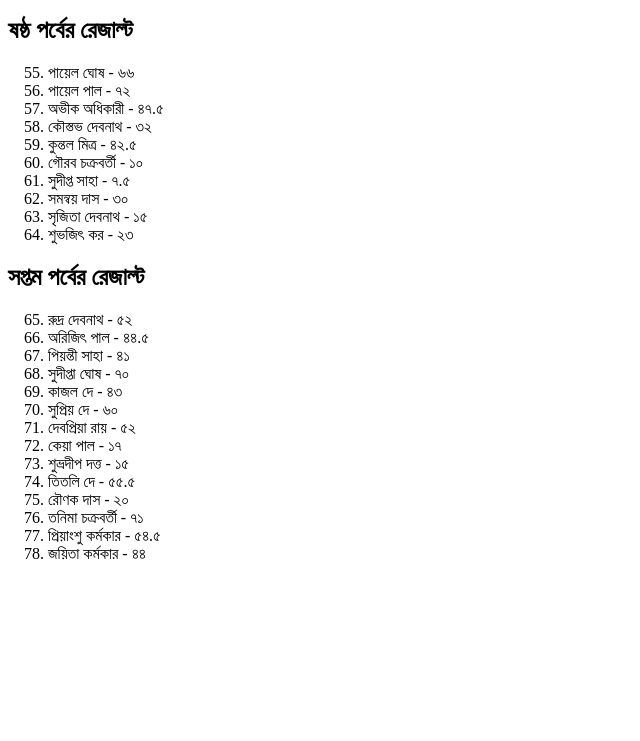
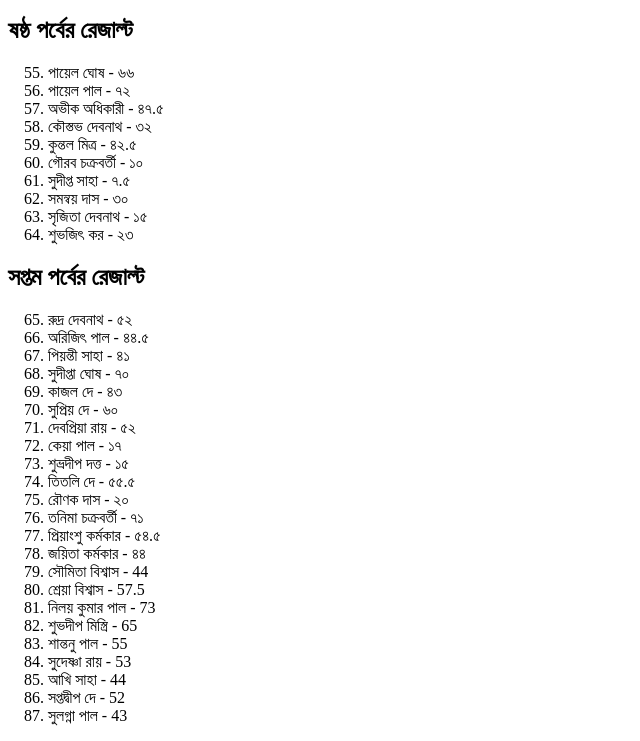
Before and after one commit to debansu4/Class-10-result-, a plain HTML site: page index.html in a window 1280 px wide. Shown: the part 1421-2162 px from the top of the page, without its empty margins (0-640 px from the left). Before the commit the page ends 2000 px from the top, so only its background shows below. Drawn offline with Linux system fonts and the light colour scheme.

Commit message:
Update index.html

```diff
--- a/index.html
+++ b/index.html
@@ -114,6 +114,15 @@
     <li>তনিমা চক্রবর্তী - ৭১</li>
     <li>প্রিয়াংশু কর্মকার - ৫৪.৫</li>
     <li>জয়িতা কর্মকার - ৪৪</li>
+          <li>সৌমিতা বিশ্বাস - 44</li>
+    <li>শ্রেয়া বিশ্বাস - 57.5</li>
+    <li>নিলয় কুমার পাল - 73</li>
+    <li>শুভদীপ মিস্ত্রি - 65</li>
+    <li>শান্তনু পাল - 55</li>
+    <li>সুদেষ্ণা রায় - 53</li>
+    <li>আখি সাহা - 44</li>
+    <li>সপ্তদ্বীপ দে - 52</li>
+    <li>সুলগ্না পাল - 43</li>
     </ol>
 
 </body>
```
